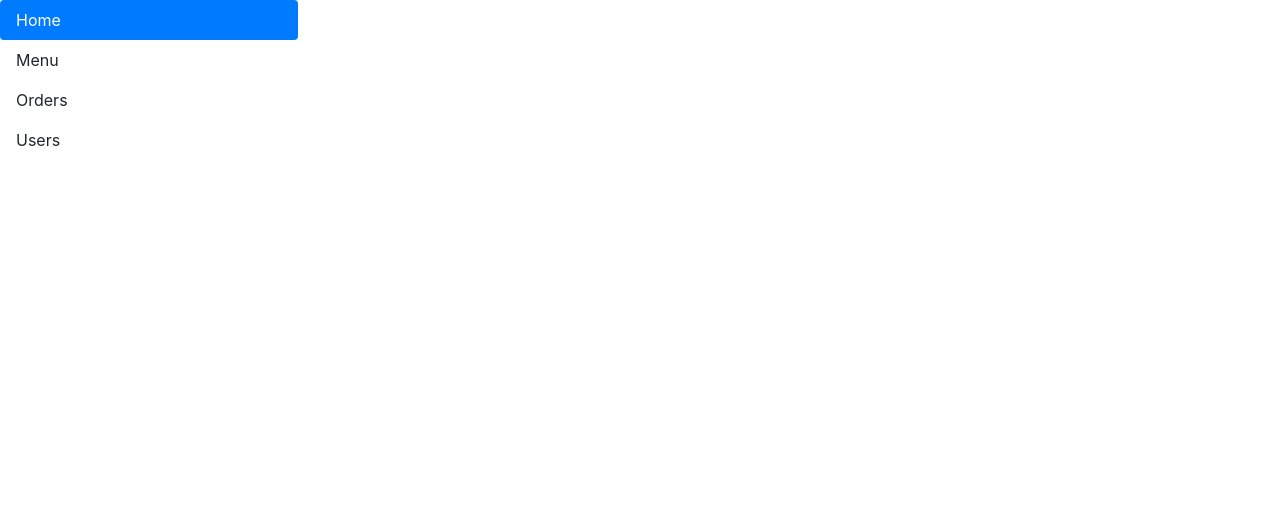
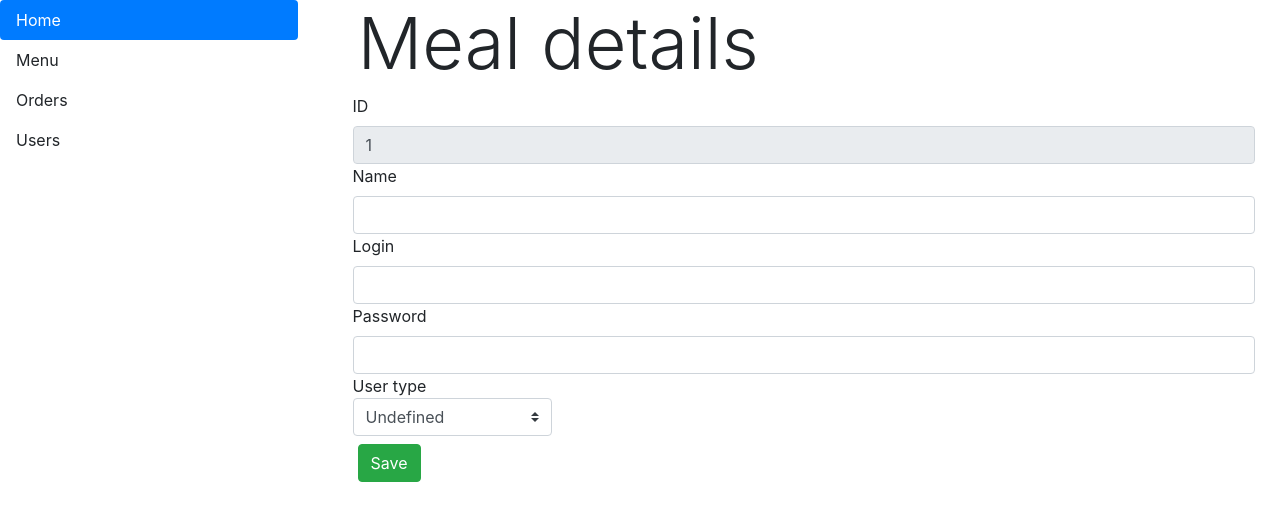
Before and after one commit to SirojiddinSaidmurodov/RESTaurantCompanion-client, a Vue app: page /users/1 in a window 1280 px wide. Shown: the top 520 px of the page. Built offline with nearby package versions, Linux system fonts and the light colour scheme; no server answers.

Commit message:
edit: added user editing form
Took 25 minutes

```diff
--- a/src/views/User.vue
+++ b/src/views/User.vue
@@ -1,11 +1,90 @@
 <template>
-
+  <div class="container">
+    <h1 class="display-3">Meal details</h1>
+    <form @submit="handleSubmit">
+      <div class="form-row">
+        <label for="id">ID</label>
+        <input id="id" v-model="id" class="form-control" disabled type="text">
+      </div>
+      <div class="form-row">
+        <label for="name">Name</label>
+        <input id="name" v-model="name" class="form-control" type="text">
+      </div>
+      <div class="form-row">
+        <label for="login">Login</label>
+        <input id="login" v-model="login" class="form-control" type="text">
+      </div>
+      <div class="form-row">
+        <label for="password">Password</label>
+        <input id="password" v-model="password" class="form-control" type="text">
+      </div>
+      <div class="form-row"><label>User type
+        <select v-model="userType" class="custom-select">
+          <option selected value="0">Undefined</option>
+          <option value="1">Admin</option>
+          <option value="2">Cook</option>
+          <option value="3">Waiter</option>
+        </select>
+      </label></div>
+      <button class="btn btn-success" type="submit">Save</button>
+    </form>
+  </div>
 </template>
 
 <script>
+import DataService from "@/services/DataService";
+
 export default {
-  name: "User"
-}
+  name: "userDetails",
+  data() {
+    return {
+      name: "",
+      login: "",
+      password: "",
+      userType: 0,
+      errors: [],
+      serverUrl: "http://localhost:8080/user/"
+    };
+  },
+  computed: {
+    id() {
+      return parseInt(this.$route.params.id);
+    }
+  },
+  methods: {
+    refreshDetails() {
+      DataService.get(this.serverUrl, this.id).then(res => {
+        this.name = res.data.name;
+        this.login = res.data.login;
+        this.password = res.data.password;
+        this.userType = res.data.userType;
+      });
+    },
+    handleSubmit: function (e) {
+      e.preventDefault();
+      const item = {
+        name: this.name,
+        login: this.login,
+        password: this.password,
+        userType: this.userType
+      };
+      if (this.id !== 0) {
+        DataService.update(this.serverUrl, this.id, item).then(() => {
+          this.$router.push("/users")
+        })
+      } else {
+        DataService.create(this.serverUrl, item).then(() => {
+          this.$router.push("/users")
+        })
+      }
+    }
+  },
+  created() {
+    if (this.id !== 0) {
+      this.refreshDetails();
+    }
+  }
+};
 </script>
 
 <style scoped>
```
